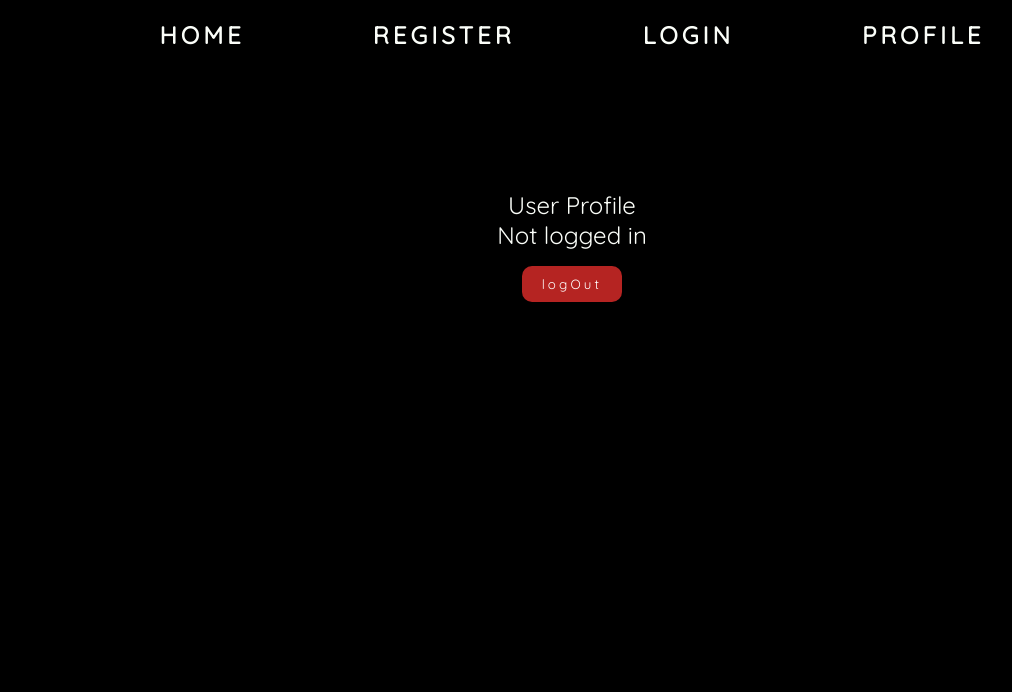
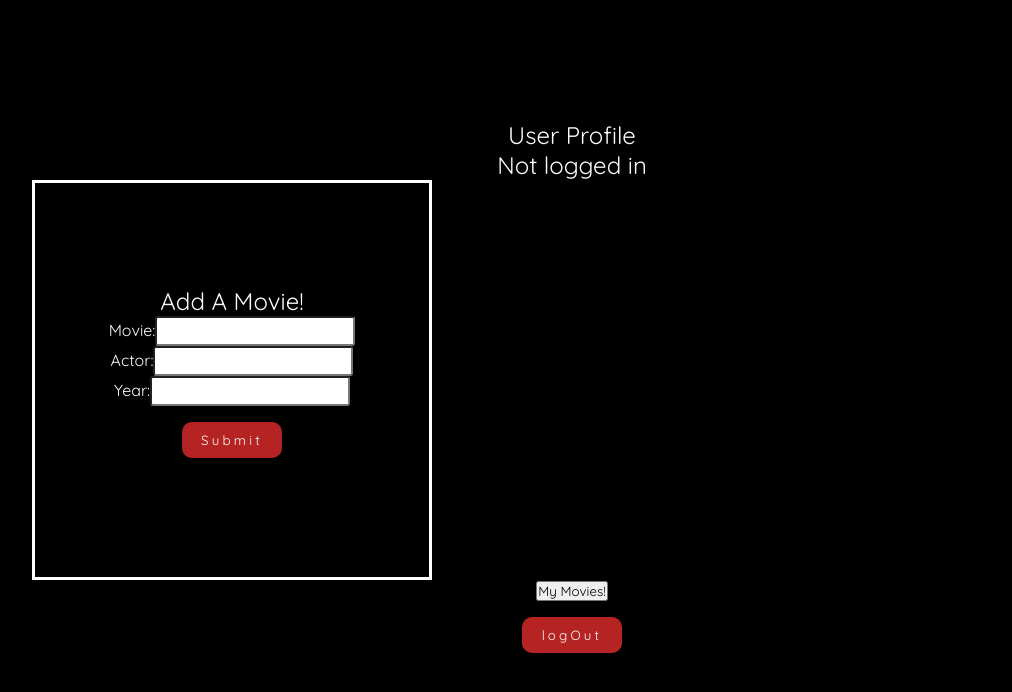
Before and after one commit to dylangorman/movieappfe, a React (Create React App) app: page /profile in a window 1280 px wide. Shown: the top 692 px of the page, without its empty margins (68-1080 px from the left). Built offline with nearby package versions, Linux system fonts and the light colour scheme.

Commit message:
login update

```diff
--- a/package.json
+++ b/package.json
@@ -11,10 +11,12 @@
     "pure-react-carousel": "^1.27.8",
     "react": "^17.0.2",
     "react-dom": "^17.0.2",
+    "react-responsive-carousel": "^3.2.22",
     "react-router-dom": "^6.2.1",
     "react-scripts": "5.0.0",
     "redirect": "^0.2.0",
     "sequelize": "^6.14.1",
+    "switch": "^0.0.0",
     "web-vitals": "^2.1.4"
   },
   "scripts": {
--- a/src/App.css
+++ b/src/App.css
@@ -91,6 +91,8 @@ h1 {
 }
 .logohome {
   padding: 0;
+  display: flex;
+  flex-direction: column;
 }
 .home {
   padding: none;
@@ -129,6 +131,10 @@ input {
   margin: 0 auto;
   border-radius: 3px;
 }
+.tryagain,
+.takemeback,
+.leavesite,
+.loginlink,
 .logOut,
 .submit {
   margin: 1rem auto;
@@ -168,3 +174,50 @@ input {
 .logo {
   width: 350px;
 }
+.signup {
+  color: #fbfef9;
+  background-color: #b52422;
+  cursor: pointer;
+  text-align: center;
+  height: 40px;
+  border-radius: 10px;
+  opacity: 0.8;
+}
+.signup:active {
+  box-shadow: 0px 0px 2px 0px white;
+  opacity: 1;
+}
+.enterhere {
+  display: flex;
+  justify-content: center;
+  align-items: center;
+  position: relative;
+  padding: 20px;
+}
+.register-route {
+  height: 100vh;
+  display: flex;
+  justify-content: center;
+}
+.success {
+  display: flex;
+  align-items: center;
+  flex-direction: column;
+  color: #fbfef9;
+}
+.success p {
+  font-size: 2rem;
+}
+
+.addmovie {
+  height: 50vh;
+  width: 50vh;
+  display: flex;
+  flex-direction: column;
+  justify-content: center;
+  align-items: center;
+  border: white solid;
+}
+.test-div {
+  color: white;
+}
--- a/src/App.js
+++ b/src/App.js
@@ -1,48 +1,22 @@
 import "./App.css";
 import { useState } from "react";
-// import { useNavigate } from "react-router-dom";
-
+import { Navigate } from "react-router-dom";
 import Register from "./components/Register";
 import Home from "./components/Home";
 import Login from "./components/Login";
 import Profile from "./components/Profile";
-import MovieList from "./components/MovieList";
-// import AddMovie from "./components/AddMovie";
+import AddMovie from "./components/AddMovie";
 import { BrowserRouter as Router, Routes, Route, Link } from "react-router-dom";
 
 function App() {
   const [user, setUser] = useState(null);
-  // const [id, setId] = useState(null);
+  const [myList, setMyList] = useState([]);
 
   return (
     <Router>
-      <nav>
-        <ul>
-          <li>
-            <Link to="/" class="link">
-              Home
-            </Link>
-          </li>
-          <li>
-            <Link to="/register" class="link">
-              Register
-            </Link>
-          </li>
-          <li>
-            <Link to="/login" class="link">
-              Login
-            </Link>
-          </li>
-          <li>
-            <Link to="/profile" class="link">
-              Profile
-            </Link>
-          </li>
-        </ul>
-      </nav>
       );
       <Routes>
-        <Route path="" element={<Home />} />
+        <Route path="/" element={<Home />} />
         <Route
           path="/login"
           element={<Login user={user} setUser={setUser} />}
@@ -50,9 +24,21 @@ function App() {
         <Route path="/register" element={<Register />} />
         <Route
           path="/profile"
-          element={<Profile user={user} setUser={setUser} />}
+          element={
+            <Profile
+              user={user}
+              setUser={setUser}
+              myList={myList}
+              setMyList={setMyList}
+            />
+          }
         />
-        <Route path="/movie" element={<MovieList />} />
+        {/* <AddMovie
+          user={user}
+          setUser={setUser}
+          myList={myList}
+          setMyList={setMyList}
+        /> */}
       </Routes>
     </Router>
   );
--- a/src/components/AddMovie.jsx
+++ b/src/components/AddMovie.jsx
@@ -1,4 +1,4 @@
-import { useEffect, State, useState } from "react";
+import { useState } from "react";
 
 function AddMovie() {
   const [movieTitle, setMovieTitle] = useState("");
@@ -38,6 +38,7 @@ function AddMovie() {
   return (
     <div className="addmovie">
       <form onSubmit={submitMovie}>
+        <div className="movie-div">
           <h1>Add A Movie!</h1>
           <label htmlFor="movieTitle">Movie:</label>
           <input
@@ -46,6 +47,8 @@ function AddMovie() {
             value={movieTitle}
             onChange={handleMovieTitle}
           />
+        </div>
+        <div className="actor-div">
           <label htmlFor="movieActor">Actor:</label>
           <input
             type="text"
@@ -53,6 +56,8 @@ function AddMovie() {
             value={movieActor}
             onChange={handleMovieActor}
           />
+        </div>
+        <div className="year-div">
           <label htmlFor="movieYear">Year:</label>
 
           <input
@@ -61,7 +66,8 @@ function AddMovie() {
             value={movieYear}
             onChange={handleMovieYear}
           />
-        <input className="submit" type="submit" value="SUBMIT" />
+        </div>
+        <input className="submit" type="submit" value="Submit" />
       </form>
     </div>
   );
--- a/src/components/Home.jsx
+++ b/src/components/Home.jsx
@@ -10,33 +10,31 @@ function Home() {
     <div className="home">
       <div className="logohome">
         <img src={Logo} className="logo" alt="logo" />
+        <div className="enterhere">
+          <Link to="/register">
+            <button className="signup">Signup/Login Here!</button>
+          </Link>
         </div>
+      </div>
+
       <div className="moviePosters">
         <div className="imageContainer">
-          <Link to="/MovieList">
           <img className="poster" src={dracula} alt="dracula poster" />
-          </Link>
         </div>
 
         <div className="imageContainer">
-          <Link to="/MovieList">
           <img className="poster" src={starwars} alt="starwars poster" />
-          </Link>
         </div>
 
         <div className="imageContainer">
-          <Link to="/MovieList">
           <img className="poster" src={vertigo} alt="vertigo poster" />
-          </Link>
         </div>
         <div className="imageContainer">
-          <Link to="/MovieList">
           <img
             className="poster"
             src={once}
             alt="once upon a time in hollywood poster"
           />
-          </Link>
         </div>
       </div>
     </div>
--- a/src/components/Login.jsx
+++ b/src/components/Login.jsx
@@ -1,7 +1,7 @@
 import { useState } from "react";
-import Profile from "./Profile";
-import { Link } from "react-router-dom";
-import { Redirect } from "react-router";
+// import Profile from "./Profile";
+// import { Link } from "react-router-dom";
+import { Navigate } from "react-router";
 // import Home from "./Home";
 function Login({ user, setUser }) {
   const [userName, setUserName] = useState("");
@@ -25,18 +25,14 @@ function Login({ user, setUser }) {
       },
       body: payload,
     });
-    // .then((result) => {
-    //   result.json();
-    //   this.props.history.push("/Profile");
-    // })
-    // .then((info) => {
-    //   console.log(info);
-    // });
 
     const data = await res.json();
     setUser({ username: data.user.name, jwt: data.token });
     console.log(user);
   };
+  if (user) {
+    return <Navigate to="/profile" />;
+  }
 
   // DASHBOARD
   return (
--- a/src/components/MovieList.jsx
+++ b/src/components/MovieList.jsx
@@ -1,9 +1,6 @@
-import { useState, State, useEffect } from "react";
+import React, { useState, useEffect } from "react";
 
-function MovieList() {
-  const [user, setUser] = useState;
-  const [movie, setMovie] = useState;
-  const [myMovieList, setMyMovieList] = useState;
+function MovieList({ user, setUser, myList, setMyList }) {
   const baseURL = "http://localhost/movie/getallmovies";
 
   const handleMyMovieList = (e) => {
@@ -33,17 +30,8 @@ function MovieList() {
 
   return (
     <>
-      <h1>{user ? user.name : ""}</h1>
-      <div className="listContainer">
-        {user ? (
-          <ul className="list">
-            {myMovieList.map((movie) => (
-              <li className="movie" key={myMovieList}></li>
-            ))}{" "}
-          </ul>
-        ) : (
-          ""
-        )}
+      <div className="test-div">
+        <h1>HELLO WORLD</h1>
       </div>
     </>
   );
--- /dev/null
+++ b/src/components/Navigation.jsx
@@ -0,0 +1,36 @@
+import React from "react";
+import { Link } from "react-router-dom";
+import "../App.css";
+
+const Navigation = (props) => {
+  return (
+    <>
+      <nav>
+        <ul>
+          <li>
+            <Link to="/" class="link">
+              Home
+            </Link>
+          </li>
+          <li>
+            <Link to="/register" class="link">
+              Register
+            </Link>
+          </li>
+          <li>
+            <Link to="/login" class="link">
+              Login
+            </Link>
+          </li>
+          <li>
+            <Link to="/profile" class="link">
+              Profile
+            </Link>
+          </li>
+        </ul>
+      </nav>
+    </>
+  );
+};
+
+export default Navigation;
--- a/src/components/Profile.jsx
+++ b/src/components/Profile.jsx
@@ -1,9 +1,13 @@
-import { useEffect, useState } from "react";
+import React, { useEffect, useState } from "react";
 import AddMovie from "./AddMovie";
-import MovieList from "./MovieList";
+// import MovieList from "./MovieList";
+import Navigation from "./Navigation";
+
 // PROFILE
-function Profile({ user, setUser, myList, setMyList }) {
-  const [passwordHash, setPasswordHash] = useState("");
+import { Link } from "react-router-dom";
+
+const Profile = ({ user, setUser, myList, setMyList }) => {
+  const [passwordHash, setPasswordHash] = useState("initialPassword");
 
   useEffect(() => {
     const fetchData = async () => {
@@ -14,7 +18,6 @@ function Profile({ user, setUser, myList, setMyList }) {
           "Content-Type": "application/json",
         },
       });
-
       const data = await res.json();
       setPasswordHash(data.msg.passwordHash);
     };
@@ -27,22 +30,44 @@ function Profile({ user, setUser, myList, setMyList }) {
     }
   }, [user]);
 
-  // FIND MOVIE FUNCTION FOR WHEN LOGGED IN
-
   // LOGOUT BUTTON FUNCTION
   const logOut = () => setUser(null);
 
   return (
-    // // WHAT WE SEE ON SCREEN
-    <div className="profile">
-      <h1 className="profilePage">User Profile</h1>
-      <h1>{user ? `Welcome ${user.username}` : ""}</h1>
-      <h1>{user ? "" : "Not logged in"}</h1>
-      <table type="text" name="movie" value={MovieList}></table>
+    <>
+      {/* <Navigation user={user} setUser={setUSer} / */}
+      {/* // // WHAT WE SEE ON SCREEN */}
+      <div className="profile">
+        <h1 className="profilePage">User Profile</h1>
+        <h1>{user ? `Welcome ${user.username}!` : ""}</h1>
+        <h1>{user ? "" : "Not logged in"}</h1>
+        <div className="enter-movie">
+          <AddMovie
+            user={user}
+            setUser={setUser}
+            myList={myList}
+            setMyList={setMyList}
+          />
+        </div>
+        <div className="link-list">
+          <Link to="/mymovies">
+            <button className="movielist">My Movies!</button>
+          </Link>
+        </div>
 
-      <input className="logOut" type="button" value="logOut" onClick={logOut} />
-    </div>
+        <div className="logout-div">
+          <Link to="/">
+            <input
+              className="logOut"
+              type="button"
+              value="logOut"
+              onClick={logOut}
+            />
+          </Link>
+        </div>
+      </div>
+    </>
   );
-}
+};
 
 export default Profile;
```
Also changed, not shown: src/components/Register.jsx (+67 -14 lines), 2 other files (tests, documents, lock files or other folders). Lines whose indentation alone changed are shown as unchanged.
